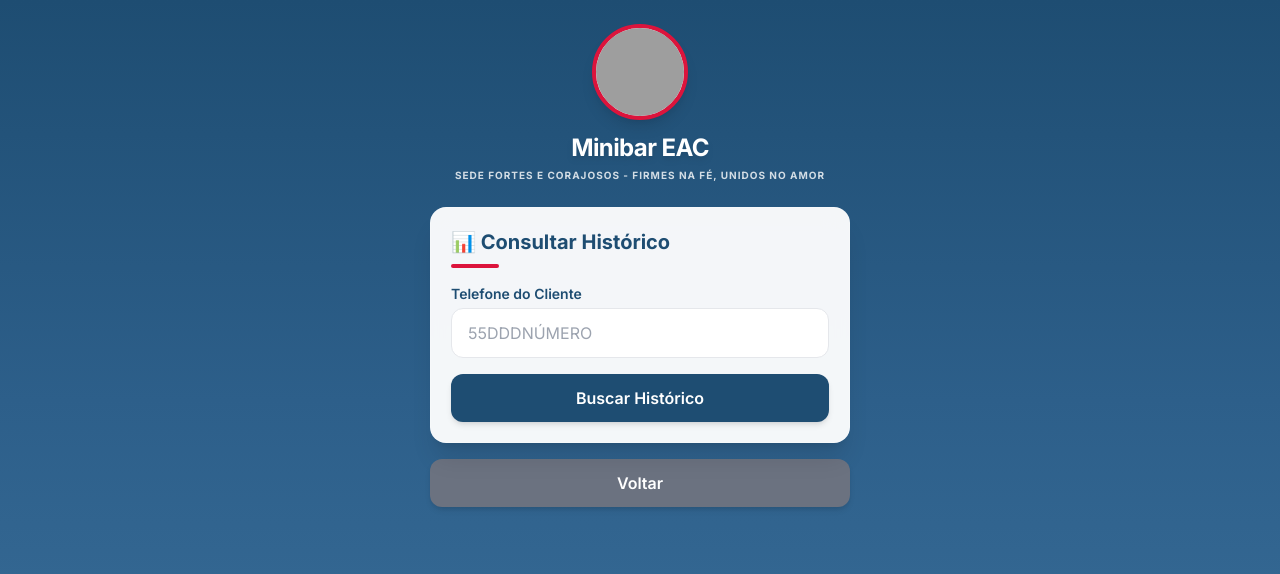
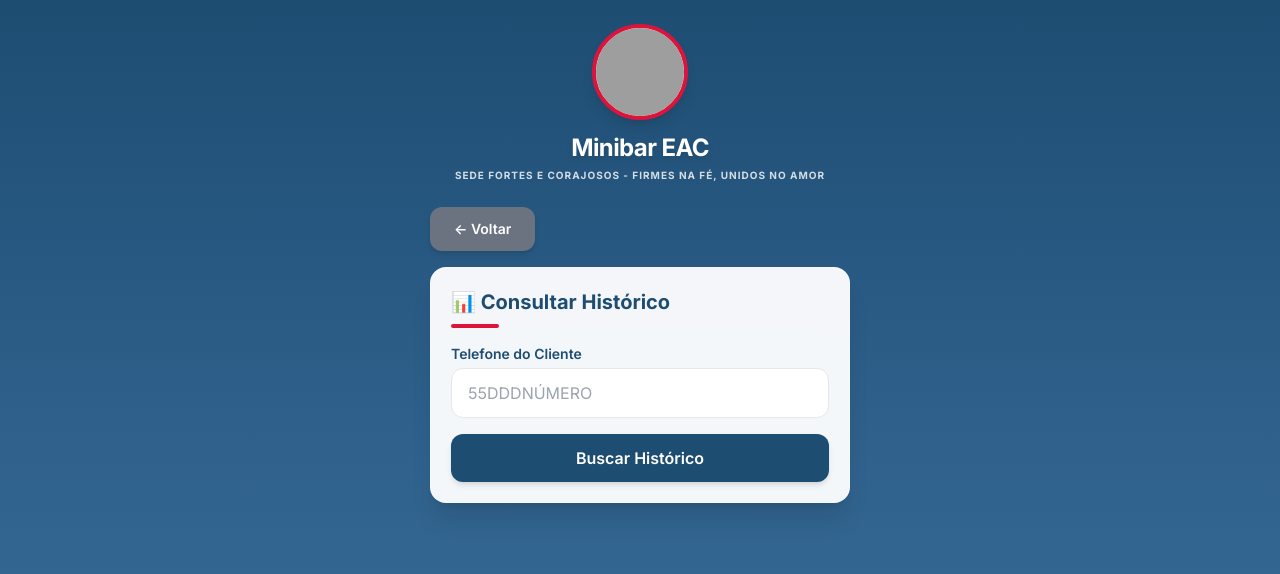
Before and after one commit to CMOURASIGA/webapp-Minibar_versao-2.0, a React (Vite) app: page /#/history in a window 1280 px wide. Shown: the top 574 px of the page. Built offline with nearby package versions, Linux system fonts and the light colour scheme; grey boxes are pictures that could not be loaded.

Commit message:
feat: Improve app navigation and styling
Adds a back button to purchase history and reports pages, and updates the main layout with a new background color. Also refactors import maps for better React compatibility.

```diff
--- a/index.html
+++ b/index.html
@@ -15,6 +15,7 @@
         margin: 0;
         padding: 0;
         min-height: 100vh;
+        background-color: #1e4d72;
       }
       #root {
         min-height: 100vh;
@@ -24,14 +25,18 @@
 {
   "imports": {
     "react": "https://esm.sh/react@^19.2.3",
+    "react-dom": "https://esm.sh/react-dom@^19.2.3",
+    "react-dom/client": "https://esm.sh/react-dom@^19.2.3/client",
+    "react-router-dom": "https://esm.sh/react-router-dom@^7.11.0",
     "react-dom/": "https://esm.sh/react-dom@^19.2.3/",
-    "react/": "https://esm.sh/react@^19.2.3/",
-    "react-router-dom": "https://esm.sh/react-router-dom@^7.11.0"
+    "react/": "https://esm.sh/react@^19.2.3/"
   }
 }
 </script>
 </head>
   <body>
     <div id="root"></div>
+    <!-- O script abaixo é essencial para iniciar a aplicação React -->
+    <script type="module" src="/index.tsx"></script>
   </body>
 </html>
--- a/pages/PurchaseHistoryPage.tsx
+++ b/pages/PurchaseHistoryPage.tsx
@@ -86,6 +86,17 @@ const PurchaseHistoryPage: React.FC = () => {
 
   return (
     <div className="space-y-4 pb-10">
+      <div className="flex justify-start mb-2">
+        <Button
+          variant="secondary"
+          fullWidth={false}
+          className="py-1.5 px-4 text-sm"
+          onClick={() => navigate('/')}
+        >
+          ← Voltar
+        </Button>
+      </div>
+
       {alert && <Alert type={alert.type} message={alert.msg} onClose={() => setAlert(null)} />}
 
       <Card title="📊 Consultar Histórico">
@@ -158,8 +169,6 @@ const PurchaseHistoryPage: React.FC = () => {
         </>
       )}
 
-      <Button variant="secondary" onClick={() => navigate('/')}>Voltar</Button>
-
       <ModalConfirm
         isOpen={isModalOpen}
         title="Excluir Compra"
--- a/pages/ReportsPage.tsx
+++ b/pages/ReportsPage.tsx
@@ -73,6 +73,17 @@ const ReportsPage: React.FC = () => {
 
   return (
     <div className="space-y-4 pb-10">
+      <div className="flex justify-start mb-2">
+        <Button
+          variant="secondary"
+          fullWidth={false}
+          className="py-1.5 px-4 text-sm"
+          onClick={() => navigate('/')}
+        >
+          ← Voltar
+        </Button>
+      </div>
+
       <Card className="!p-0 overflow-hidden">
         <div className="flex border-b">
           <TabButton id="sales" label="Vendas" />
@@ -185,8 +196,6 @@ const ReportsPage: React.FC = () => {
           </div>
         </Card>
       )}
-
-      <Button variant="secondary" onClick={() => navigate('/')}>Voltar</Button>
     </div>
   );
 };
```
